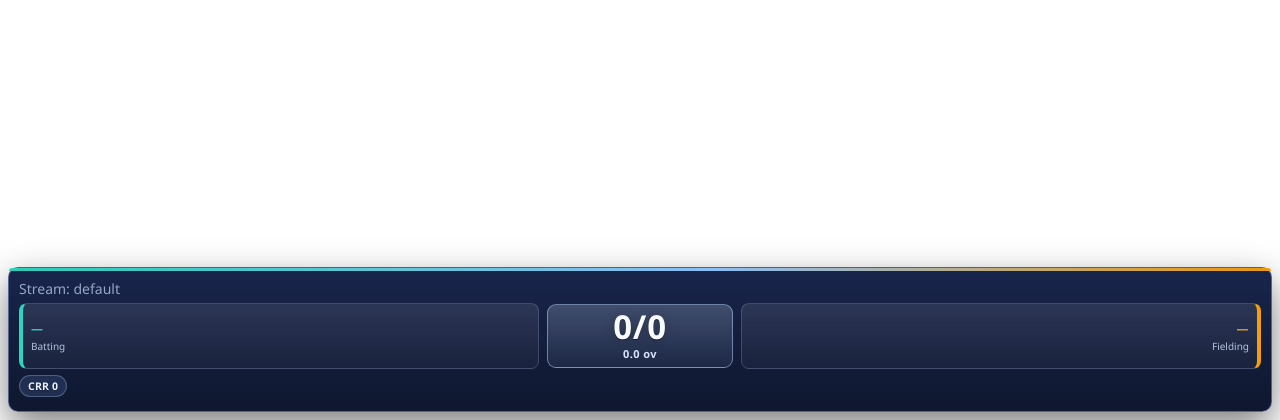
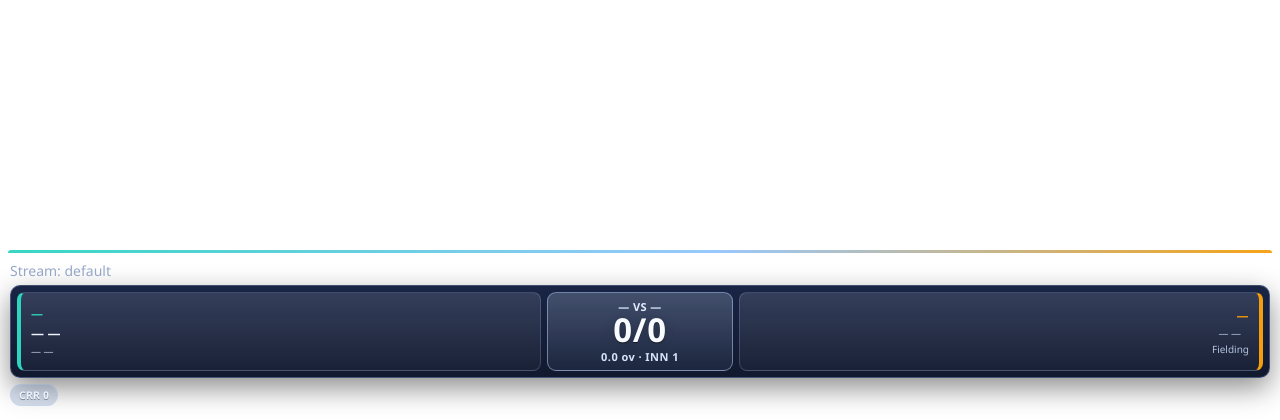
Before and after one commit to g-krish93/score, a Flask app: page /stream in a window 1280 px wide. Shown: the part 380-800 px from the top of the page. Run offline with Flask 3, Linux system fonts and the light colour scheme; data that the repository does not hold is empty.

Commit message:
Refit overlay into broadcast lower-third scoreboard layout.
Restructure the score strip into TV-style batting, score, and bowling zones with striker/non-striker context and last-over ball chips so the live graphic aligns more closely with the posted reference designs.

Co-authored-by: Cursor <cursoragent@cursor.com>

```diff
--- a/templates/overlay.html
+++ b/templates/overlay.html
@@ -16,25 +16,25 @@
     body { margin: 0; padding: 0; background: transparent; font-family: "Segoe UI", Arial, sans-serif; }
     #overlay {
       position: fixed;
-      left: 8px;
-      right: 8px;
-      bottom: 8px;
-      background: linear-gradient(180deg, rgba(15, 28, 68, 0.96), var(--bg));
+      left: 0;
+      right: 0;
+      bottom: 0;
+      background: transparent;
       color: var(--fg);
-      border: 1px solid rgba(172, 199, 255, .42);
-      border-radius: 10px;
-      box-shadow: 0 14px 36px rgba(0,0,0,.5);
+      border: none;
+      border-radius: 0;
+      box-shadow: none;
       padding: calc(8px * var(--overlay-scale)) calc(10px * var(--overlay-scale));
       font-size: calc(14px * var(--overlay-scale));
     }
     #overlay::before {
       content: "";
       position: absolute;
-      left: 0;
-      right: 0;
+      left: 8px;
+      right: 8px;
       top: 0;
       height: 3px;
-      border-radius: 10px 10px 0 0;
+      border-radius: 8px 8px 0 0;
       background: linear-gradient(90deg, var(--team1), #93c5fd 56%, var(--team2));
       opacity: .95;
     }
@@ -58,25 +58,31 @@
     .score-pop { animation: pop .32s ease-out; display: inline-block; }
     .score-strip {
       display: grid;
-      grid-template-columns: minmax(130px,1fr) auto minmax(150px,1fr);
-      align-items: center;
-      gap: 8px;
+      grid-template-columns: minmax(260px,1fr) auto minmax(230px,1fr);
+      align-items: stretch;
+      gap: 6px;
       margin-top: 5px;
+      background: linear-gradient(180deg, rgba(16,28,62,.96), rgba(8,16,38,.96));
+      border: 1px solid rgba(166, 194, 241, .32);
+      border-radius: 10px;
+      padding: 6px;
+      box-shadow: 0 10px 28px rgba(0,0,0,.45);
     }
     .team-box {
-      min-height: 52px;
+      min-height: 58px;
       border-radius: 8px;
       display: grid;
       align-content: center;
       gap: 2px;
-      padding: 6px 8px;
+      padding: 7px 10px;
       border: 1px solid rgba(175, 197, 236, .22);
-      background: linear-gradient(180deg, rgba(255,255,255,.09), rgba(255,255,255,.03));
+      background: linear-gradient(180deg, rgba(255,255,255,.12), rgba(255,255,255,.03));
     }
     .team-box.left { border-left: 4px solid var(--team1); }
     .team-box.right { border-right: 4px solid var(--team2); text-align: right; }
     .team-name { font-size: calc(12px * var(--overlay-scale)); font-weight: 900; letter-spacing: .04em; text-transform: uppercase; }
     .team-sub { font-size: calc(10px * var(--overlay-scale)); color: #b4c3de; }
+    .team-stat { font-size: calc(13px * var(--overlay-scale)); font-weight: 800; color: #ecf4ff; font-variant-numeric: tabular-nums; }
     .main-score {
       border-radius: 9px;
       border: 1px solid rgba(190, 215, 255, .5);
@@ -85,6 +91,7 @@
       padding: 6px 12px;
       min-width: 160px;
     }
+    .score-title { font-size: calc(11px * var(--overlay-scale)); color: #e5edff; font-weight: 800; letter-spacing: .04em; text-transform: uppercase; }
     .score-big {
       font-size: calc(33px * var(--overlay-scale));
       line-height: .95;
@@ -100,6 +107,29 @@
       font-weight: 700;
       letter-spacing: .04em;
     }
+    .bowler-panel {
+      display: grid;
+      grid-template-columns: 1fr auto;
+      align-items: center;
+      gap: 8px;
+    }
+    .balls-row { display:flex; gap:4px; justify-content:flex-end; flex-wrap:wrap; }
+    .ball-chip {
+      width: 20px;
+      height: 20px;
+      border-radius: 999px;
+      display:flex;
+      align-items:center;
+      justify-content:center;
+      font-size: calc(10px * var(--overlay-scale));
+      font-weight: 900;
+      background: rgba(255,255,255,.16);
+      border: 1px solid rgba(201,219,248,.35);
+      color: #eaf2ff;
+    }
+    .ball-chip.w { background: rgba(239,68,68,.35); border-color: rgba(254,202,202,.55); }
+    .ball-chip.f { background: rgba(234,179,8,.3); border-color: rgba(254,240,138,.45); }
+    .ball-chip.s { background: rgba(249,115,22,.32); border-color: rgba(254,215,170,.45); }
     .statline {
       margin-top: 6px;
       display: flex;
@@ -153,6 +183,7 @@
       .score-strip { grid-template-columns: 1fr; }
       .team-box.right { text-align: left; border-right: 1px solid rgba(255,255,255,.14); border-left: 4px solid var(--team2); }
       .main-score { min-width: 0; }
+      .balls-row { justify-content:flex-start; }
     }
     @media (min-width: 1600px) {
       #overlay {
@@ -257,6 +288,14 @@
       const scoreKey = `${data.runs}-${data.wickets}`;
       const popClass = scoreKey !== lastScoreKey ? "score-pop" : "";
       lastScoreKey = scoreKey;
+      const strikerLine = `${text(data.striker)} ${text(data.striker_runs || "")}${data.striker_balls != null ? ` (${data.striker_balls})` : ""}`.trim();
+      const nonStrikerLine = `${text(data.non_striker)} ${text(data.non_striker_runs || "")}${data.non_striker_balls != null ? ` (${data.non_striker_balls})` : ""}`.trim();
+      const bowlerLine = `${text(data.current_bowler)} ${text(data.current_bowler_fig || "")}`.trim();
+      const overBalls = (data.current_over || []).slice(-6).map((v) => {
+        const low = String(v).toLowerCase();
+        const cls = low.includes("w") ? "w" : low === "4" ? "f" : low === "6" ? "s" : "";
+        return `<span class="ball-chip ${cls}">${text(v)}</span>`;
+      }).join("");
       const chasePill = data.innings === 2
         ? `<span class="pill">Need ${text(data.runs_needed)} off ${text(data.balls_remaining)}b</span><span class="pill">RRR ${text(data.rrr)}</span>`
         : `<span class="pill">CRR ${text(data.crr)}</span>`;
@@ -265,14 +304,20 @@
         `<div class="score-strip">` +
           `<div class="team-box left">` +
             `<div class="team-name team1">${text(data.batting_team)}</div>` +
-            `<div class="team-sub">Batting</div>` +
+            `<div class="team-stat">${strikerLine}</div>` +
+            `<div class="team-sub">${nonStrikerLine}</div>` +
           `</div>` +
           `<div class="main-score">` +
+            `<div class="score-title">${text(data.team1 || data.batting_team)} vs ${text(data.team2 || data.bowling_team)}</div>` +
             `<div class="score-big ${popClass}">${text(data.runs)}/${text(data.wickets)}</div>` +
-            `<div class="score-meta">${text(data.overs_display)} ov</div>` +
+            `<div class="score-meta">${text(data.overs_display)} ov${data.innings ? ` · INN ${text(data.innings)}` : ""}</div>` +
           `</div>` +
           `<div class="team-box right">` +
             `<div class="team-name team2">${text(data.bowling_team)}</div>` +
+            `<div class="bowler-panel">` +
+              `<div class="team-sub">${bowlerLine}</div>` +
+              `<div class="balls-row">${overBalls}</div>` +
+            `</div>` +
             `<div class="team-sub">${data.innings === 2 ? `Target ${text(data.target)}` : "Fielding"}</div>` +
           `</div>` +
         `</div>` +
```
